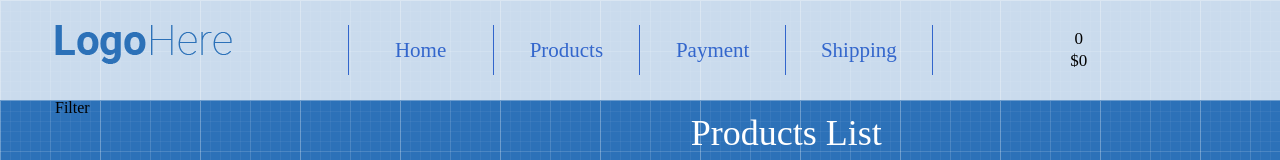
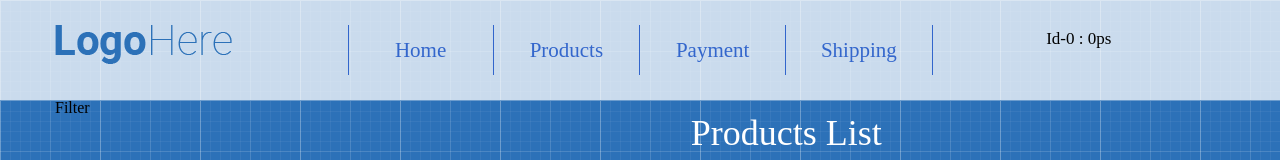
Before and after one commit to YakovlevDS/react-poject, a React (Create React App) app: page / in a window 1280 px wide. Shown: the top 160 px of the page. Built offline with nearby package versions, Linux system fonts and the light colour scheme.

Commit message:
added id:count to Cart

```diff
--- a/src/App/App.js
+++ b/src/App/App.js
@@ -6,27 +6,32 @@ import '../common/style/reset.css'
 import '../common/style/base.css'
 class App extends Component {
   state = {
-    cartData: {
-      count: 0,
-      price: 0,
+    productsInCart:{
+      id:0,
+      count:0,
     }
   }
-  AddProductToCard = (count, price) => {
+
+  AddProductToCard = (count, id) => {
+// console.log(count, id);
+// console.log(this.state.productsInCart.count,this.state.productsInCart.id)
     this.setState((prevState) => ({
-      cartData: {
-        count: prevState.cartData.count + count,
-        price: prevState.cartData.price + (count*price),
+      productsInCart: {
+        id:prevState.productsInCart.id===id?prevState.productsInCart.id:id,
+        count:this.state.productsInCart.id===id?prevState.productsInCart.count+count:count,
       }
     }))
   }
   render() {
     return (
       <>
-        <Header cartData={this.state.cartData} />
+        <Header
+         productsInCart={this.state.productsInCart}
+         />
         <Main AddProductToCard={this.AddProductToCard} />
         <Footer />
       </>
-    );
+    )
   }
 }
 export default App
--- a/src/App/Header/Cart/Cart.js
+++ b/src/App/Header/Cart/Cart.js
@@ -1,15 +1,18 @@
 import React from "react";
 const Cart = ({
 	count,
-	price,
-}) => {
+	id,
+})=>{
+// list.mapid===id?list.push({id, count})) => {
+// {listProducts.map(
+//              ({ id,count }) => (
+//                <div className="products-count" key={id}>Id-{id} : {count}ps</div>
+
   return (
-
 					<div className="cart text-center">
-			<div className="products-count">{count}</div>
-						<div className="products-price">${price}</div>
+			 <div className="products-count">Id-{id} : {count}ps</div>
 					</div>
-  )
+)
 }
 
 export default Cart
--- a/src/App/Header/Header.js
+++ b/src/App/Header/Header.js
@@ -6,9 +6,8 @@ import './header.css'
 import './Menu/menu.css'
 import './Cart/cart.css'
 const Header = ({
-	cartData
+	productsInCart
 }) => {
-	console.log(cartData)
   return (
     <header className="header">
       <div className="container">
@@ -21,8 +20,8 @@ const Header = ({
           </div>
           <div className="col-lg-3">
             <Cart
-              count={cartData.count}
-              price={cartData.price}
+              count={productsInCart.count}
+              id={productsInCart.id}
             />
           </div>
         </div>
--- a/src/App/Main/Products/ProductList.js
+++ b/src/App/Main/Products/ProductList.js
@@ -18,6 +18,7 @@ const ProductList =({AddProductToCard,})=>
                   capacity={capacity}
                   price={price}
                   image={image}
+                  id={id}
                 />
               </div>
             )
--- a/src/App/Main/Products/ProductListItem.js
+++ b/src/App/Main/Products/ProductListItem.js
@@ -16,7 +16,7 @@ class ProductListItem extends Component {
     }));
   };
   render() {
-    const {name, description, type, capacity, price, image, AddProductToCard } = this.props;
+    const {id, name, description, type, capacity, price, image, AddProductToCard } = this.props;
     return (
       <div className="product-list-item">
         <div className="product-img">
@@ -48,7 +48,7 @@ class ProductListItem extends Component {
           All:${price * this.state.productCount}
         </div>
         <div
-          onClick={() => AddProductToCard(this.state.productCount, price)}
+          onClick={() => AddProductToCard(this.state.productCount, id)}
           className="btn-add-to-cart"
         >
           Add to cart
```
